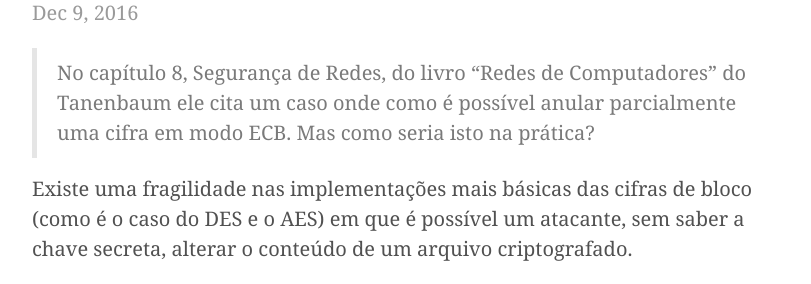
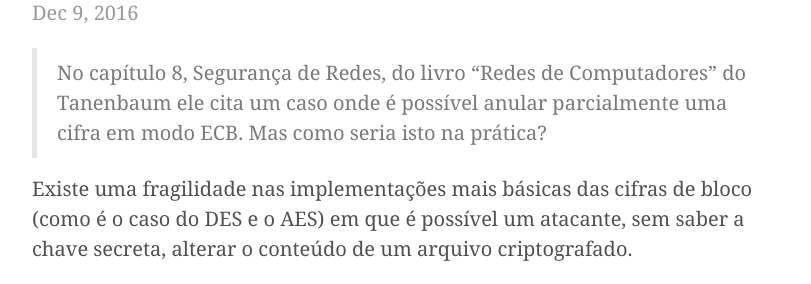
Before and after one commit to Kingm0b/jekyll-minimal-theme, a Jekyll site: the page built from _posts/2016-12-09-ecb-flaw.md, in a window 1280 px wide and 900 px high. Shown: the part 191-475 px from the top of the window, without its empty margins (228-1039 px from the left). Built offline with Jekyll 4.4.1, drawn with Linux system fonts in a browser that asks for light colours.

Commit message:
Update 2016-12-09-ecb-flaw.md

```diff
--- a/_posts/2016-12-09-ecb-flaw.md
+++ b/_posts/2016-12-09-ecb-flaw.md
@@ -3,7 +3,7 @@ layout: post
 title: "Tanenbaum e o perigo do modo ECB"
 ---
 
-> No capítulo 8, Segurança de Redes, do livro "Redes de Computadores" do Tanenbaum ele cita um caso onde como é possível anular parcialmente uma cifra em modo ECB. Mas como seria isto na prática?
+> No capítulo 8, Segurança de Redes, do livro "Redes de Computadores" do Tanenbaum ele cita um caso onde é possível anular parcialmente uma cifra em modo ECB. Mas como seria isto na prática?
 
 Existe uma fragilidade nas implementações mais básicas das cifras de bloco (como é o caso do DES e o AES) em que é possível um atacante, sem saber a chave secreta, alterar o conteúdo de um arquivo criptografado.
 
```
